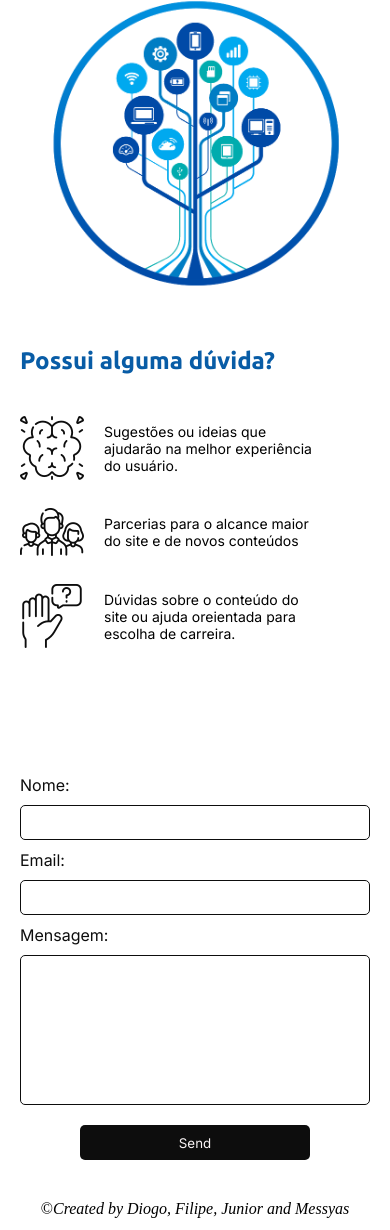
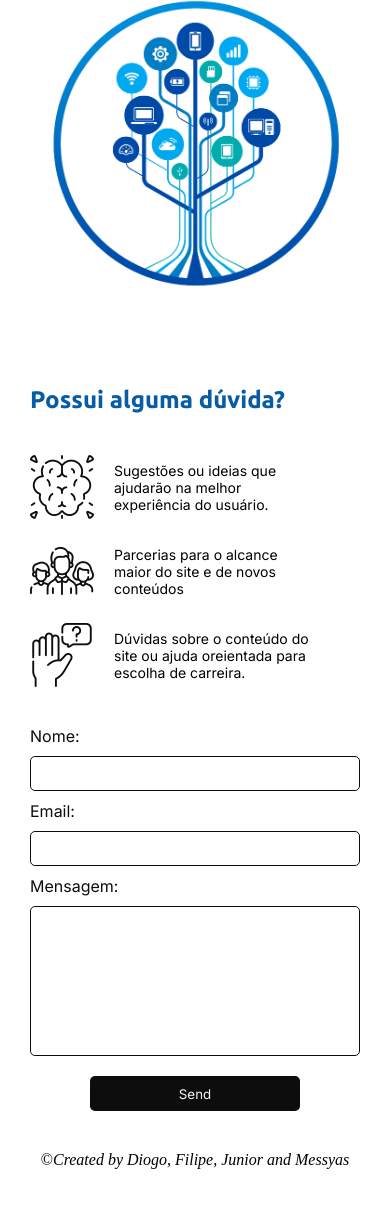
Before and after one commit to dxxiogo/tech_guide, a plain HTML site: page index.html in a window 390 px wide. Shown: the part 1362-2592 px from the top of the page. After the commit the page ends 2543 px from the top, so only its background shows below. Drawn offline with Linux system fonts and the light colour scheme.

Commit message:
modificações

```diff
--- a/style.css
+++ b/style.css
@@ -18,6 +18,7 @@
 html{
     scroll-behavior: smooth;
 }
+
 
 header{
     position: fixed;
@@ -161,7 +162,7 @@ button > a{
 /* -----------------------------------------------------*/
 
 .contact{
-    min-height: 100vh;
+    min-height: 80vh;
      display: grid;
      grid-template-columns: 1fr 1fr;
      gap: 10px;
@@ -169,7 +170,7 @@ button > a{
 .question-information{
     display: flex;
     flex-direction: column;
-    justify-content: center;
+    padding-top: 10%;
     padding-left: 50px;
     gap: 20px;
 }
@@ -197,7 +198,7 @@ button > a{
 .contact-form{
     display: flex;
     flex-direction: column;
-    padding-top: 30%;
+    padding-top: 10%;
 }
 .contact-form input {
     margin: 10px 80px;
@@ -284,9 +285,10 @@ footer{
     }
     .contact{
         grid-template-columns: 1fr;
+        gap: 0px;
     }
     .question-information{
-        padding-left: 20px;
+        padding-left: 30px;
     }
     .detail-information{
         width: 80%;
@@ -302,6 +304,10 @@ footer{
     .question-information h2{
         font-size: 24px;
     }
+    .contact-form{
+        margin: 0px 10px;
+        padding-top: 10%;
+    }
     .contact-form label{
         margin: 0px 20px ;
     }
```
